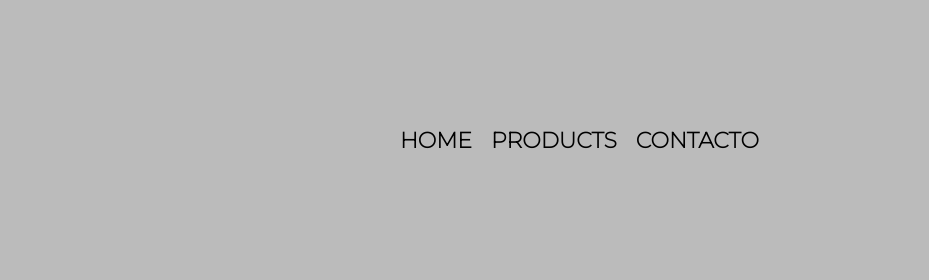
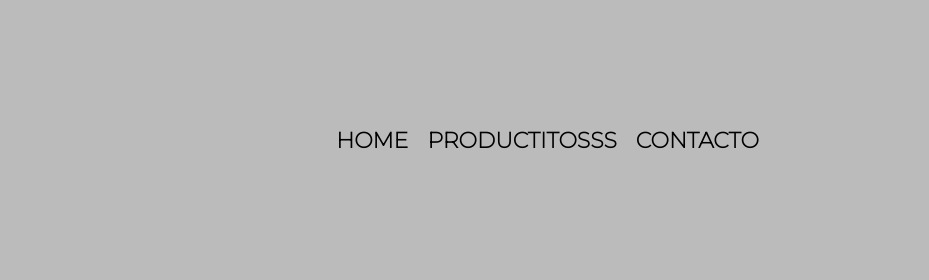
Before and after one commit to JuanSantosBurgos/alura-git, a plain HTML site: page index.html in a window 1280 px wide. Shown: the top 280 px of the page, 351-1280 px from the left. Drawn offline with Linux system fonts and the light colour scheme.

Commit message:
cambiando productos en el index

```diff
--- a/index.html
+++ b/index.html
@@ -23,7 +23,7 @@
             <nav>
                 <ul class="navegacion">
                     <li><a href="index.html">Home</a></li>
-                    <li><a href="productos.html">Products</a></li>
+                    <li><a href="productos.html">Productitosss</a></li>
                     <li><a href="contacto.html">Contacto</a></li>
                 </ul>
             </nav>
```
